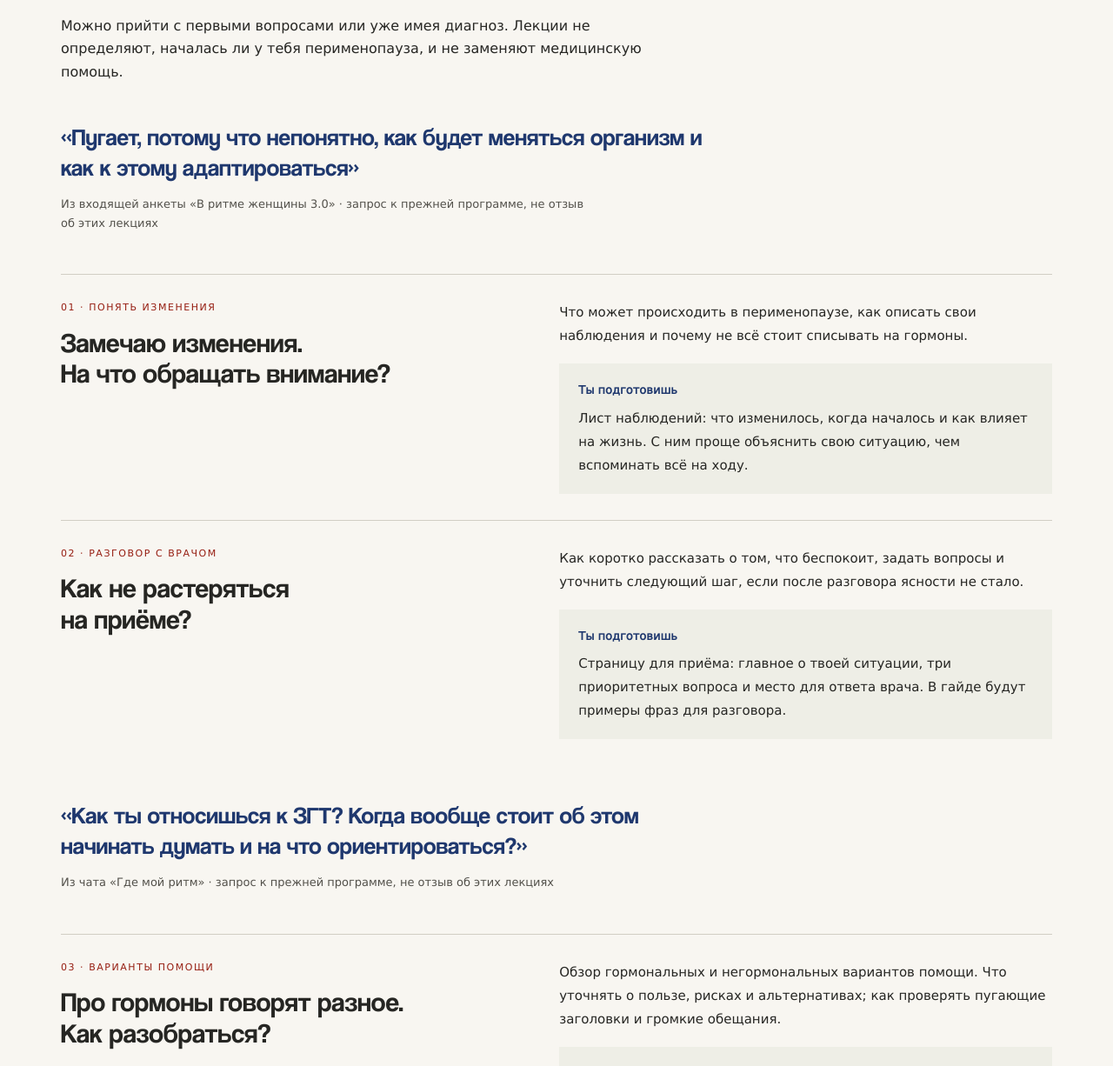
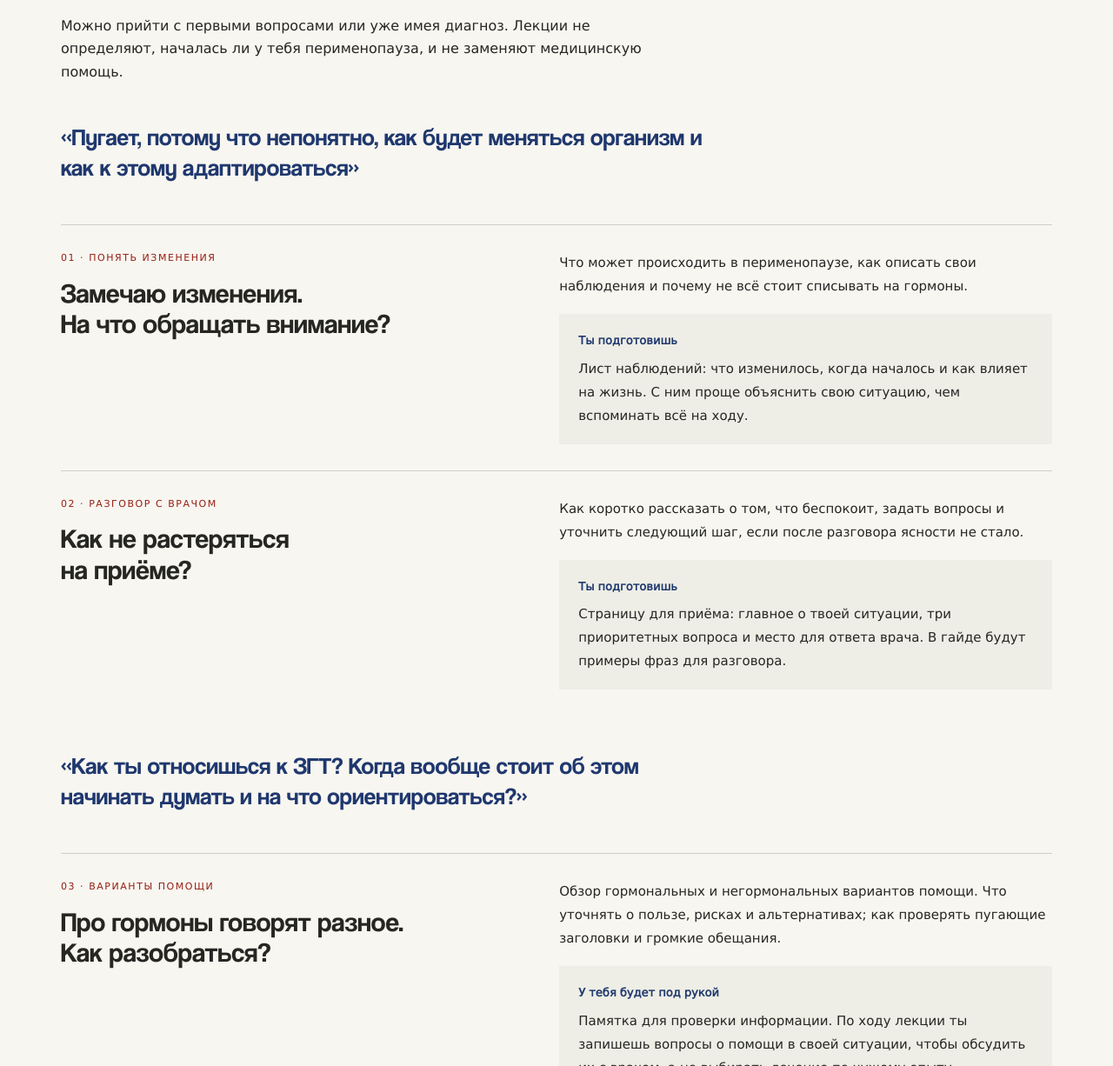
Before and after one commit to architripture/perimenopause, a plain HTML site: page index.html in a window 1280 px wide. Shown: the part 1087-2313 px from the top of the page at 87% size. Drawn offline with Linux system fonts and the light colour scheme.

Commit message:
style: keep audience quotes without captions

```diff
--- a/index.html
+++ b/index.html
@@ -14,10 +14,10 @@
 <div class="special-terms"><p class="special-label">Специальные условия предзаказа</p><p class="special-price"><strong>1 973 ₽</strong></p><p>До <strong>13 октября 2026 включительно, 23:59 МСК</strong>.</p><p class="special-after">С 14 октября — <strong>4 000 ₽</strong> за тот же комплект.</p><p class="special-currency">После повышения стоимость в USD/EUR — эквивалент по актуальному курсу на момент оплаты. Итоговая сумма отображается на странице оплаты.</p></div></aside></section>
 <section class="results-section" id="course" aria-labelledby="course-title">
 <div class="section-heading"><p class="eyebrow">Твои вопросы · четыре лекции</p><h2 id="course-title">Разобраться и понять,<br><em>что делать дальше</em></h2><p>Можно прийти с первыми вопросами или уже имея диагноз. Лекции не определяют, началась ли у тебя перименопауза, и не заменяют медицинскую помощь.</p></div>
-<figure class="client-voice"><blockquote>«Пугает, потому что непонятно, как будет меняться организм и как к этому адаптироваться»</blockquote><figcaption>Из входящей анкеты «В ритме женщины 3.0» · запрос к прежней программе, не отзыв об этих лекциях</figcaption></figure>
+<figure class="client-voice"><blockquote>«Пугает, потому что непонятно, как будет меняться организм и как к этому адаптироваться»</blockquote></figure>
 <article class="lesson-result"><div class="lesson-question"><p class="smallcaps">01 · Понять изменения</p><h3>Замечаю изменения.<br>На что обращать внимание?</h3></div><div class="lesson-answer"><p>Что может происходить в перименопаузе, как описать свои наблюдения и почему не всё стоит списывать на гормоны.</p><p class="takeaway"><strong>Ты подготовишь</strong>Лист наблюдений: что изменилось, когда началось и как влияет на жизнь. С ним проще объяснить свою ситуацию, чем вспоминать всё на ходу.</p></div></article>
 <article class="lesson-result"><div class="lesson-question"><p class="smallcaps">02 · Разговор с врачом</p><h3>Как не растеряться<br>на приёме?</h3></div><div class="lesson-answer"><p>Как коротко рассказать о том, что беспокоит, задать вопросы и уточнить следующий шаг, если после разговора ясности не стало.</p><p class="takeaway"><strong>Ты подготовишь</strong>Страницу для приёма: главное о твоей ситуации, три приоритетных вопроса и место для ответа врача. В гайде будут примеры фраз для разговора.</p></div></article>
-<figure class="client-voice"><blockquote>«Как ты относишься к ЗГТ? Когда вообще стоит об этом начинать думать и на что ориентироваться?»</blockquote><figcaption>Из чата «Где мой ритм» · запрос к прежней программе, не отзыв об этих лекциях</figcaption></figure>
+<figure class="client-voice"><blockquote>«Как ты относишься к ЗГТ? Когда вообще стоит об этом начинать думать и на что ориентироваться?»</blockquote></figure>
 <article class="lesson-result"><div class="lesson-question"><p class="smallcaps">03 · Варианты помощи</p><h3>Про гормоны говорят разное.<br>Как разобраться?</h3></div><div class="lesson-answer"><p>Обзор гормональных и негормональных вариантов помощи. Что уточнять о пользе, рисках и альтернативах; как проверять пугающие заголовки и громкие обещания.</p><p class="takeaway"><strong>У тебя будет под рукой</strong>Памятка для проверки информации. По ходу лекции ты запишешь вопросы о помощи в своей ситуации, чтобы обсудить их с врачом, а не выбирать лечение по чужому опыту.</p></div></article>
 <article class="lesson-result"><div class="lesson-question"><p class="smallcaps">04 · Поддержка под твою жизнь</p><h3>Хочу помочь себе.<br>Но сил на всё сразу нет.</h3></div><div class="lesson-answer"><p>Сон, питание, движение и восстановление: как выбрать, с чего начать, и не превращать заботу о себе в ещё один список требований.</p><p class="takeaway"><strong>Ты подготовишь</strong>Посильный план: одно действие, время для него и облегчённый вариант на трудный день. Без отчётов и попытки изменить всё сразу.</p></div></article>
 </section>
```
